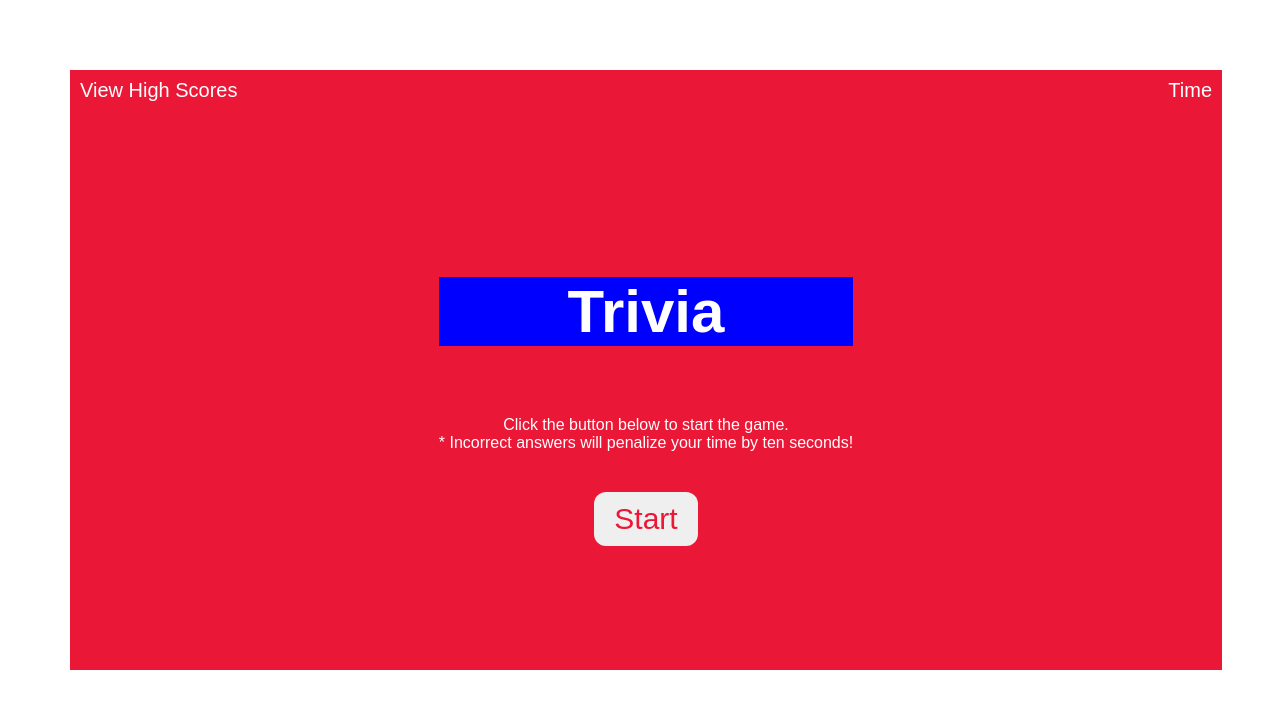
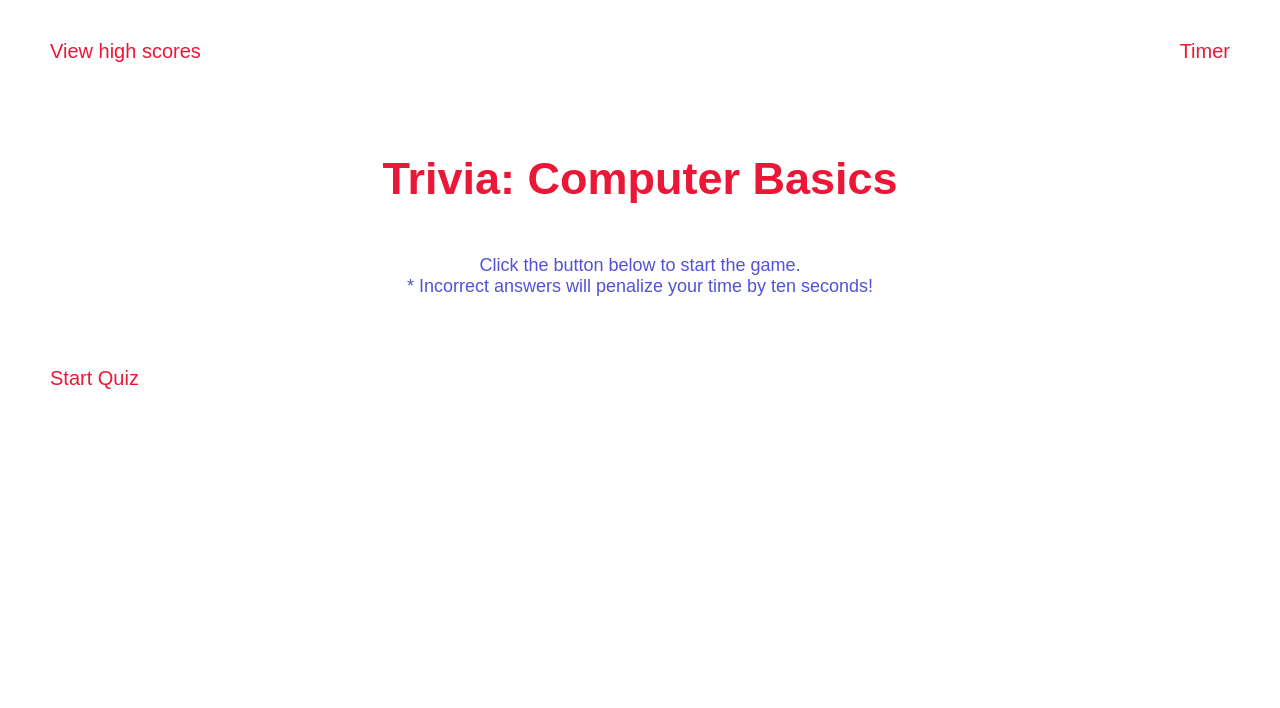
Before and after one commit to sanam1060/trivia, a plain HTML site: page index.html in a window 1280 px wide. Drawn offline with Linux system fonts and the light colour scheme.

Commit message:
add questions to js; finish the homepage index.html and add class names and ids

```diff
--- a/assets/css/style.css
+++ b/assets/css/style.css
@@ -11,51 +11,79 @@ body {
   flex-direction: column;
 }
 
-.home-content {
+.main-content {
   display: flex;
   justify-content: center;
   align-items: center;
   flex-direction: column;
   text-align: center;
-  margin: 70px 70px;
-  background-color: #eb1736;
-  color: white;
-  width: 90%;
-  height: 600px;
+
 }
 
-.main-content{
-margin: 90px 70px;
+.questions-title-section {
+  font-size: 45px;
+  margin: 50px;
+  color: #eb1736;
+  text-align: center;
 }
 
-.scores-and-timer{
+#btn-high-scores {
+  margin: 30px;
+  color: #eb1736;
+  background-color: white;
   font-size: 20px;
-  width: 100%;
-  padding: 15px 10px;
+  border: none;
+  border-radius: 12px;
+  padding: 10px 20px;
+}
+
+#btn-high-scores:hover{
+  background-color: #5252d4;
+  color: aliceblue;
+}
+
+.view-high-scores {
   display: flex;
   justify-content: space-between;
 }
 
-/* Trivia */
-.main-content h1{
-  font-weight: bold;
-  font-size: 60px;
-  margin-top: 70px;
-  margin-bottom: 70px;
-  background-color: blue;
+p {
+  font-size: 20px;
+  color:  #5252d4;
+  background-color: white;
 }
 
-/* Start button */
-.btn-start-quiz{
+#timer {
+  margin: 30px;
+  color: #eb1736;
+  background-color: white;
+  font-size: 20px;
+  padding: 10px 20px;
+}
+
+#home-text-section {
+  margin: 30px;
+}
+
+#btn-start-quiz {
+  margin: 30px;
+  color: #eb1736;
+  background-color: white;
+  font-size: 20px;
   border: none;
   border-radius: 12px;
   padding: 10px 20px;
-  margin: 40px;
-  color: #eb1736;
-  font-size: 30px;
 }
 
-.btn-start-quiz:hover{
+#btn-start-quiz:hover{
   background-color: #5252d4;
   color: aliceblue;
 }
+
+.text {
+  font-size: 18px;
+}
+
+.home-text {
+  text-align: center;
+}
--- a/assets/js/script.js
+++ b/assets/js/script.js
@@ -1,6 +1,49 @@
+// Arrays of questions/answers
+let questions = [
+  {
+    question: "What year was the very first model of the iPhone released?",
+    answerA: "1. 1997",
+    answerB: "2. 2005",
+    answerC: "3. 2007",
+    answerD: "4. 1995",
+    correctAnswer: "c",
+  },
+  {
+    question: "Which email service is owned by Microsoft?",
+    answerA: "1. iCloud",
+    answerB: "2. AOL",
+    answerC: "3. Yahoo",
+    answerD: "4. Hotmail",
+    correctAnswer: "d",
+  },
+  {
+    question: "Arrays in JavaScript can be used to store _______.",
+    answerA: "1. numbers and strings",
+    answerB: "2. other arrays",
+    answerC: "3. booleans",
+    answerD: "4. all of the above",
+    correctAnswer: "d",
+  },
+  {
+    question: "What is often seen as the smallest unit of memory?",
+    answerA: "1. Byte",
+    answerB: "2. Bit",
+    answerC: "3. Kilobyte",
+    answerD: "4. Kilobit",
+    correctAnswer: "a",
+  },
+  {
+    question: "How many generations of computers have been invented?",
+    answerA: "1. Seven generations",
+    answerB: "2. Four generations",
+    answerC: "3. Six generations",
+    answerD: "4. Five generations",
+    correctAnswer: "d",
+  },
+];
+
 // DOM elements used in this project:
 var buttonEl = document.querySelector(".btn-start-quiz");
-
 
 var startTimer = function () {
   var timerEl = document.createElement("div");
@@ -8,4 +51,8 @@ var startTimer = function () {
   tasksToDoEl.appendChild(listItemEl);
 };
 
-buttonEl.addEventListener("click", startQuiz);
+// DOM elements
+
+// timer function
+
+// addEventListeners - click
--- a/index.html
+++ b/index.html
@@ -3,26 +3,29 @@
   <head>
     <meta charset="UTF-8" />
     <meta http-equiv="X-UA-Compatible" content="IE=edge" />
-    <meta name="viewport" content="width=device-width, initial-scale=1.0" />
+    <meta name="viewport" content="width=device-width, initial-scale=1">
     <title>Trivia</title>
     <link rel="stylesheet" href="./assets/css/style.css">
   </head>
   <body>
     <!-- header -->
-    <header>
+    <header id="header">
+      <div class="view-high-scores">
+        <button id="btn-high-scores">View high scores</button>
+        <p id="timer" class="timer">Timer</p>
+      </div>
+    </header>
 
-    </header>
-    <main class="home-content">
-      <div class="scores-and-timer">
-        <p>View High Scores</p>
-        <p id="timer">Time</p>
+    <!-- section start/homepage challenge -->
+    <main class="home-content" class="main-content">
+      <h2 id="title-section" class="questions-title-section">Trivia: Computer Basics</h2>
+      <div id="home-text-section">
+        <p class="home-text text">
+          Click the button below to start the game.</br>
+          * Incorrect answers will penalize your time by ten seconds!
+        </p>
       </div>
-      <div class="main-content">
-        <h1>Trivia</h1>
-        <p>Click the button below to start the game.</p>
-        <p>* Incorrect answers will penalize your time by ten seconds!</p>
-        <button class="btn-start-quiz">Start</button>
-      </div>
+        <button id="btn-start-quiz">Start Quiz</button>
     </main>
 
     <script src="./assets/js/script.js"></script>
```
